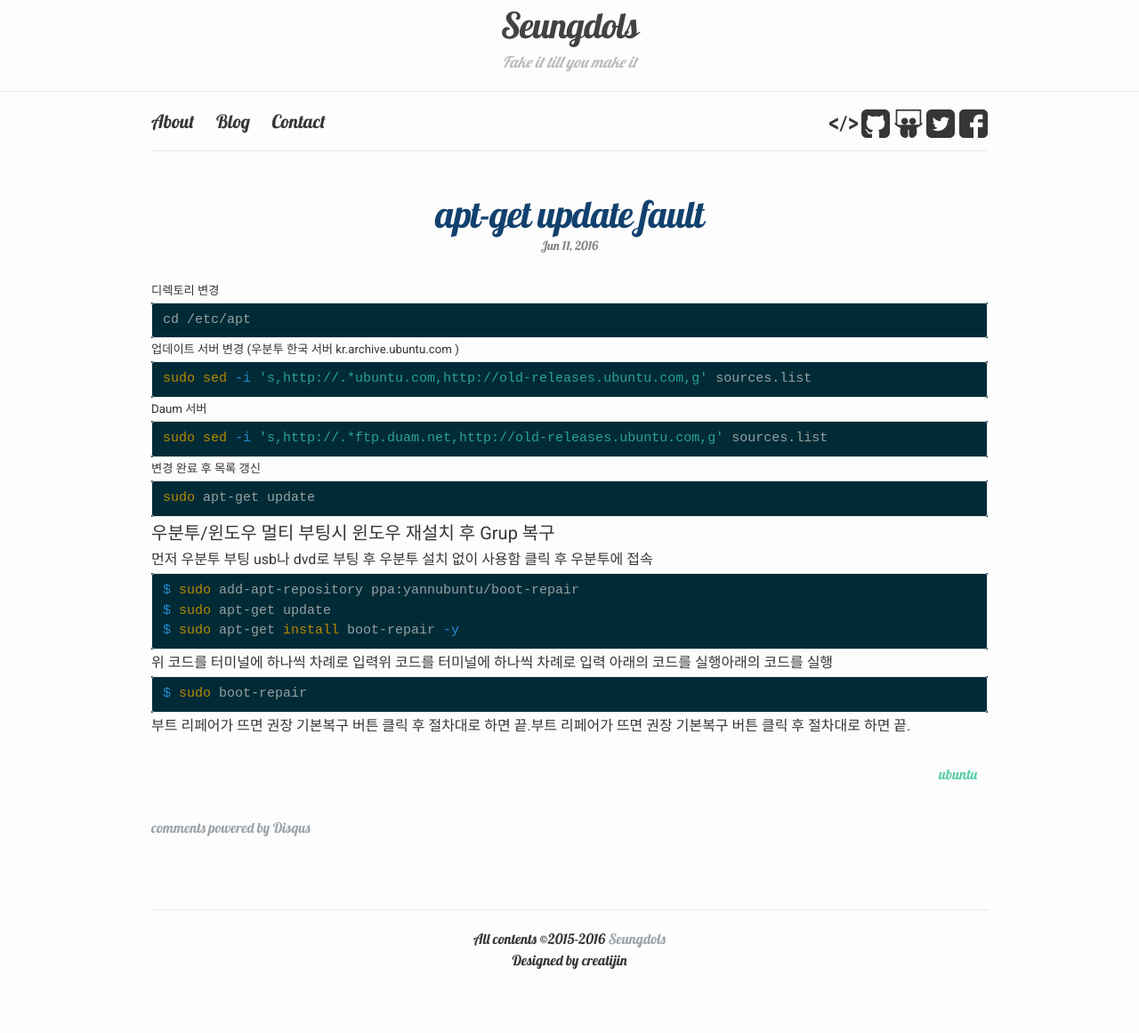
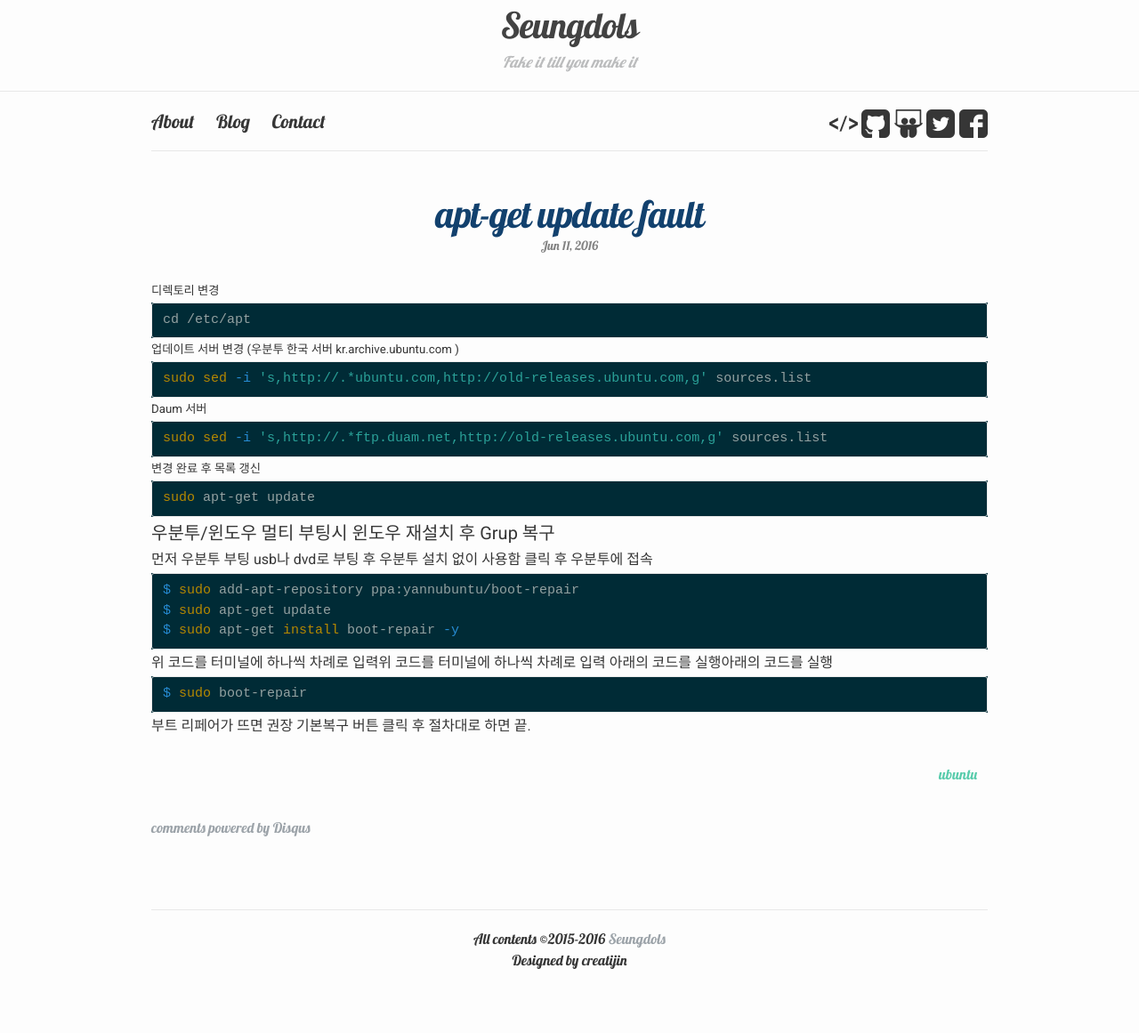
Before and after one commit to seungdols/seungdols.github.io, a Jekyll site: the page built from _posts/2016/2016-06-11-apt-get-update-fault.markdown, in a window 1280 px wide. Shown: the whole page at 89% size. Built offline with Jekyll 4.4.1, drawn with Linux system fonts in a browser that asks for light colours; comment, search, counter and statistics services are not loaded.

Commit message:
delete duplicated sentence

````diff
--- a/_posts/2016/2016-06-11-apt-get-update-fault.markdown
+++ b/_posts/2016/2016-06-11-apt-get-update-fault.markdown
@@ -44,4 +44,4 @@ $ sudo apt-get install boot-repair -y
 $ sudo boot-repair
 ```
 
-부트 리페어가 뜨면 권장 기본복구 버튼 클릭 후 절차대로 하면 끝.부트 리페어가 뜨면 권장 기본복구 버튼 클릭 후 절차대로 하면 끝.
+부트 리페어가 뜨면 권장 기본복구 버튼 클릭 후 절차대로 하면 끝.
````
